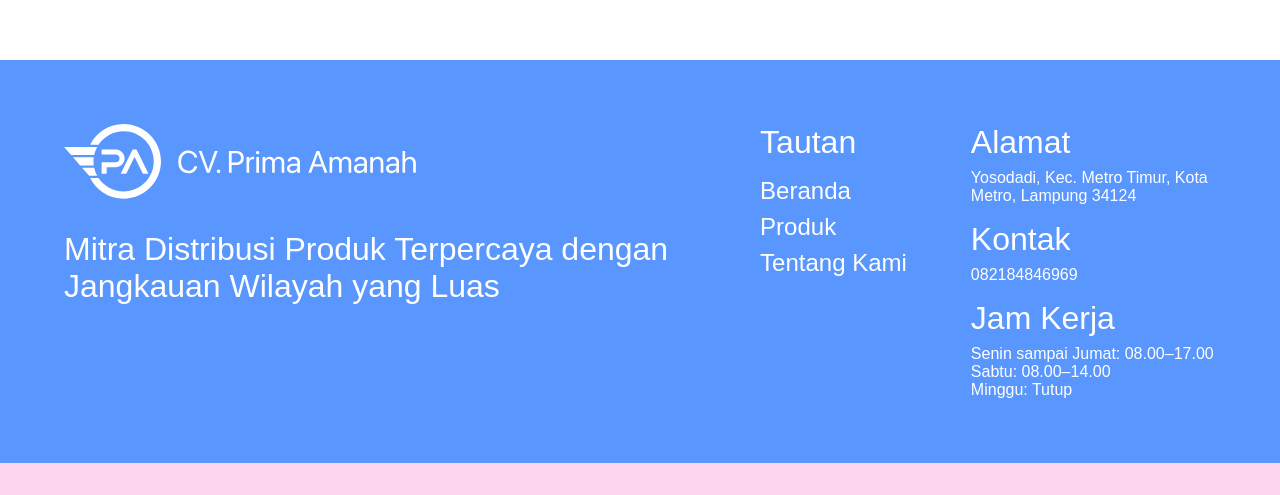
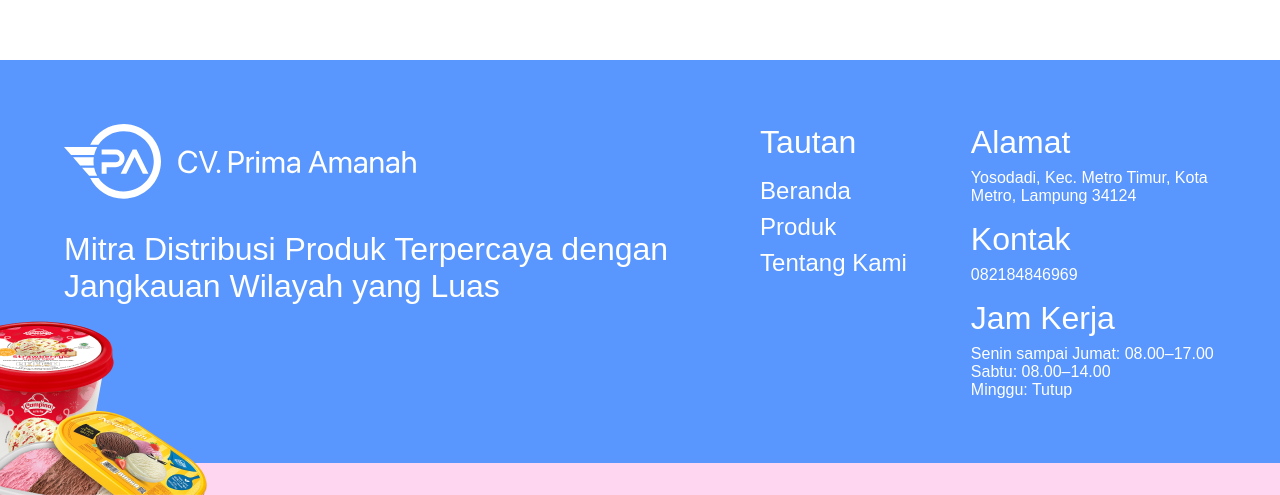
Before and after one commit to adistianherlambang/CV-Prima-Amanah-Landing-Page, a React (Vite) app: page / in a window 1280 px wide. Shown: the part 3559-4054 px from the top of the page. Built offline with nearby package versions, Linux system fonts and the light colour scheme.

Commit message:
done footer

```diff
--- a/src/App.css
+++ b/src/App.css
@@ -385,6 +385,11 @@ input::placeholder {
   background-color: #FED6F0;
 }
 
+#img5 {
+  bottom: 0;
+  left: 0;
+}
+
 /* Desktop ≥ 1024px */
 @media (min-width: 1024px) {
   .product {
--- a/src/App.jsx
+++ b/src/App.jsx
@@ -342,7 +342,13 @@ function App() {
           />
         </div>
         <div className="footer">
-
+          <img
+            src="/product/footer/footer.webp"
+            alt=""
+            className="slowImg"
+            id="img5"
+            loading="lazy"
+          />
           <div className="top">
             <div className="logo">
               <FooterLogo/>
```
Also changed, not shown: public/product/footer/footer.webp (added), 1 other file (tests, documents, lock files or other folders).
